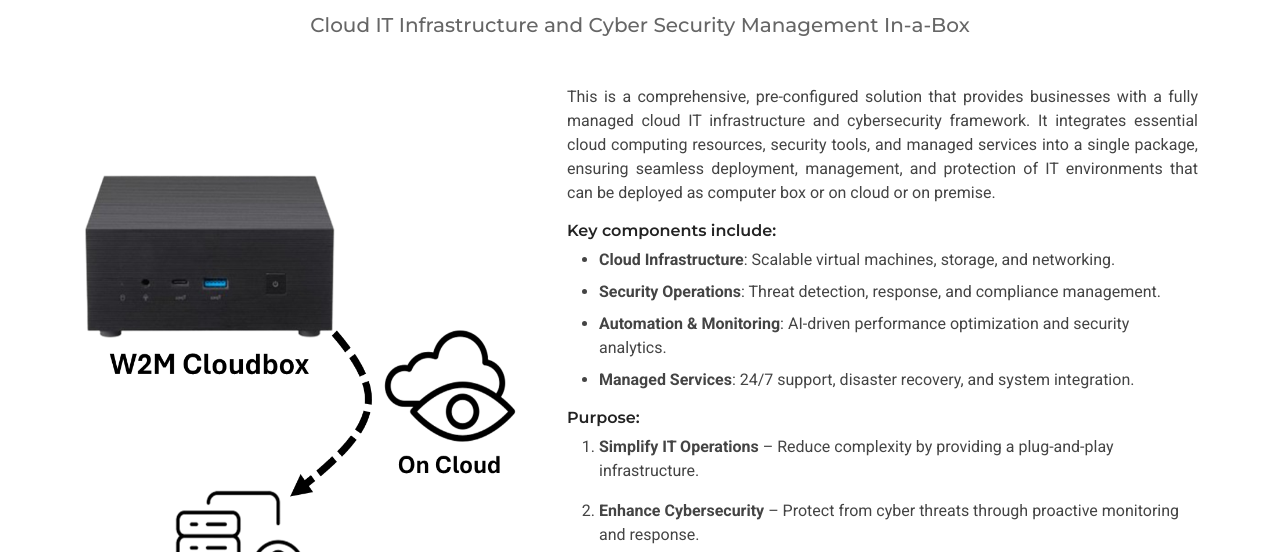
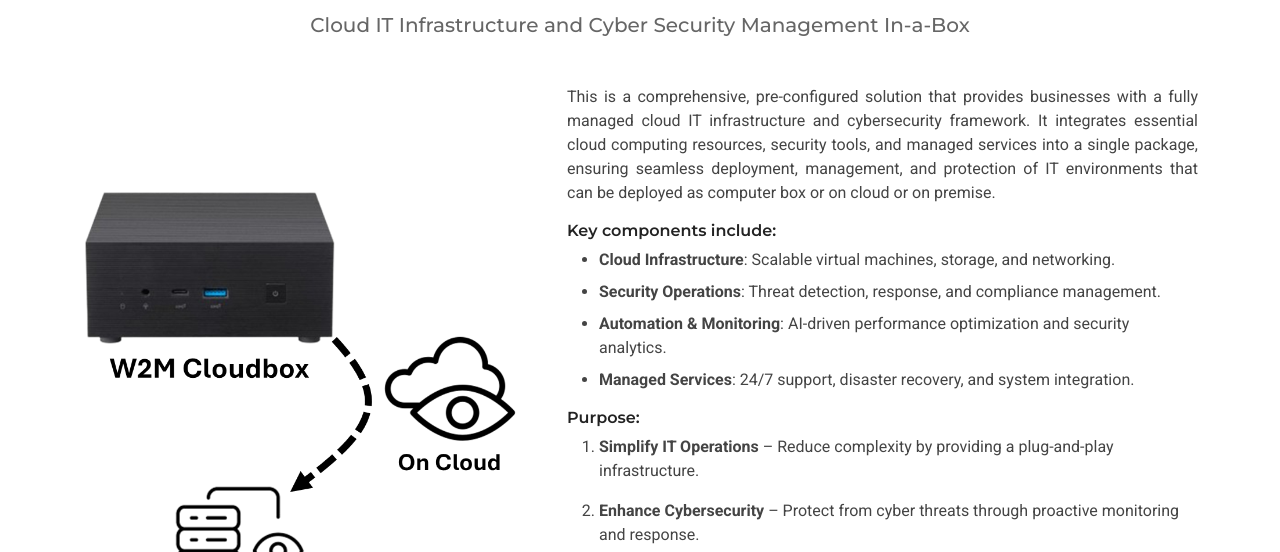
Before and after one commit to meidymahardika/what2mon, a plain HTML site: page w2m-cloudbox.html in a window 1280 px wide. Shown: the part 227-779 px from the top of the page. Drawn offline with nearby package versions, Linux system fonts and the light colour scheme.

Commit message:
adjust styling

```diff
--- a/w2m-cloudbox.html
+++ b/w2m-cloudbox.html
@@ -172,7 +172,7 @@
               src="assets/img/cloudbox.png"
               alt=""
               class="img-fluid"
-              style="height: 32rem;"
+              style="height: 32rem; object-fit: contain;"
             />
           </div>
 
```
